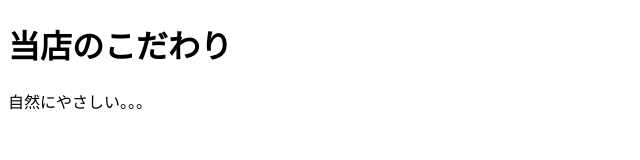
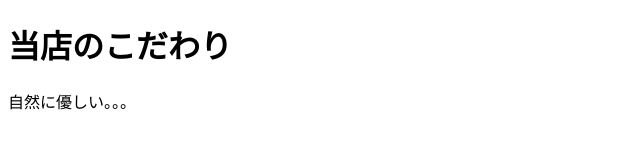
Before and after one commit to zd2L10/myshop, a plain HTML site: page about.html in a window 1280 px wide. Shown: the full height of the page, 0-640 px from the left. Drawn offline with Linux system fonts and the light colour scheme.

Commit message:
こだわりページの文言の修正

```diff
--- a/about.html
+++ b/about.html
@@ -8,6 +8,6 @@
 </head>
 <body>
     <h1>当店のこだわり</h1>
-    <p>自然にやさしい。。。</p>
+    <p>自然に優しい。。。</p>
 </body>
 </html>
```
